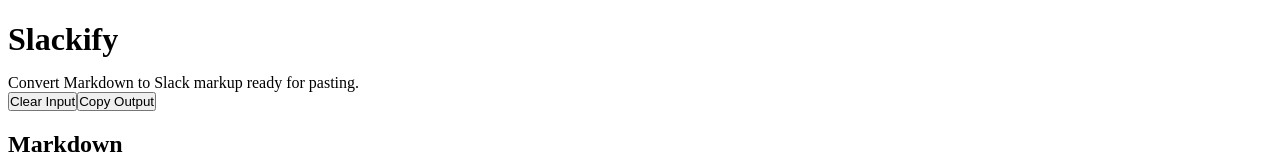
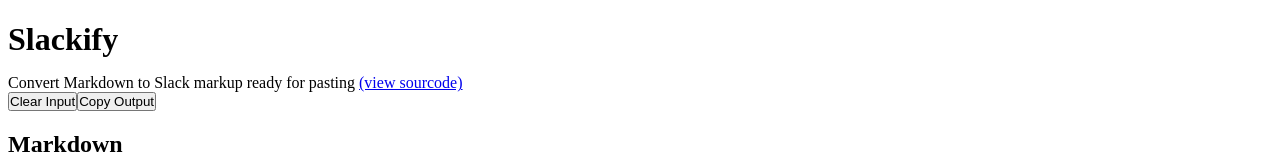
Before and after one commit to erkannt/slackify, a Svelte app: page / in a window 1280 px wide. Shown: the top 156 px of the page. Built offline with nearby package versions, Linux system fonts and the light colour scheme.

Commit message:
Link to sourcecode

```diff
--- a/src/App.svelte
+++ b/src/App.svelte
@@ -22,7 +22,11 @@
 <main>
     <header>
         <h1>Slackify</h1>
-        <p>Convert Markdown to Slack markup ready for pasting.</p>
+        <p>
+            Convert Markdown to Slack markup ready for pasting <a
+                href="https://github.com/erkannt/slackify">(view sourcode)</a
+            >
+        </p>
         <div class="button-wrapper">
             <button onclick={clear}>Clear Input</button>
             <button onclick={copy}>Copy Output</button>
```
